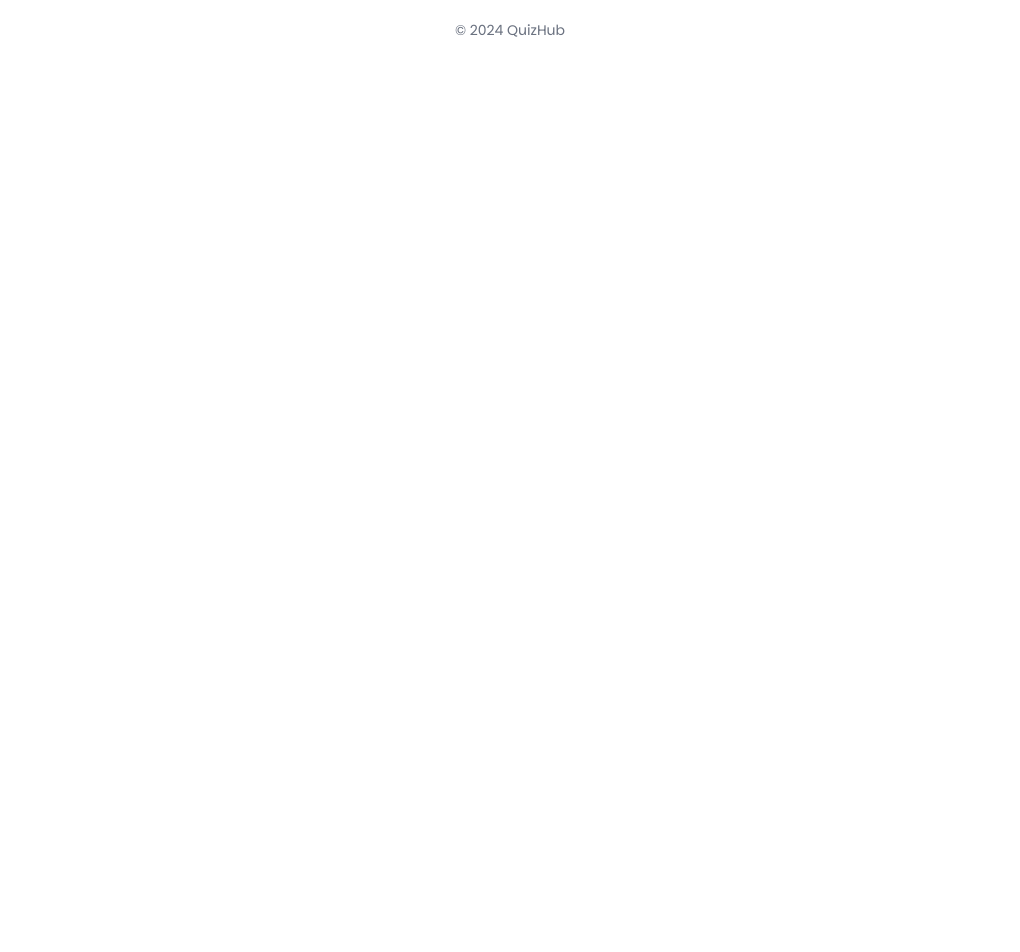
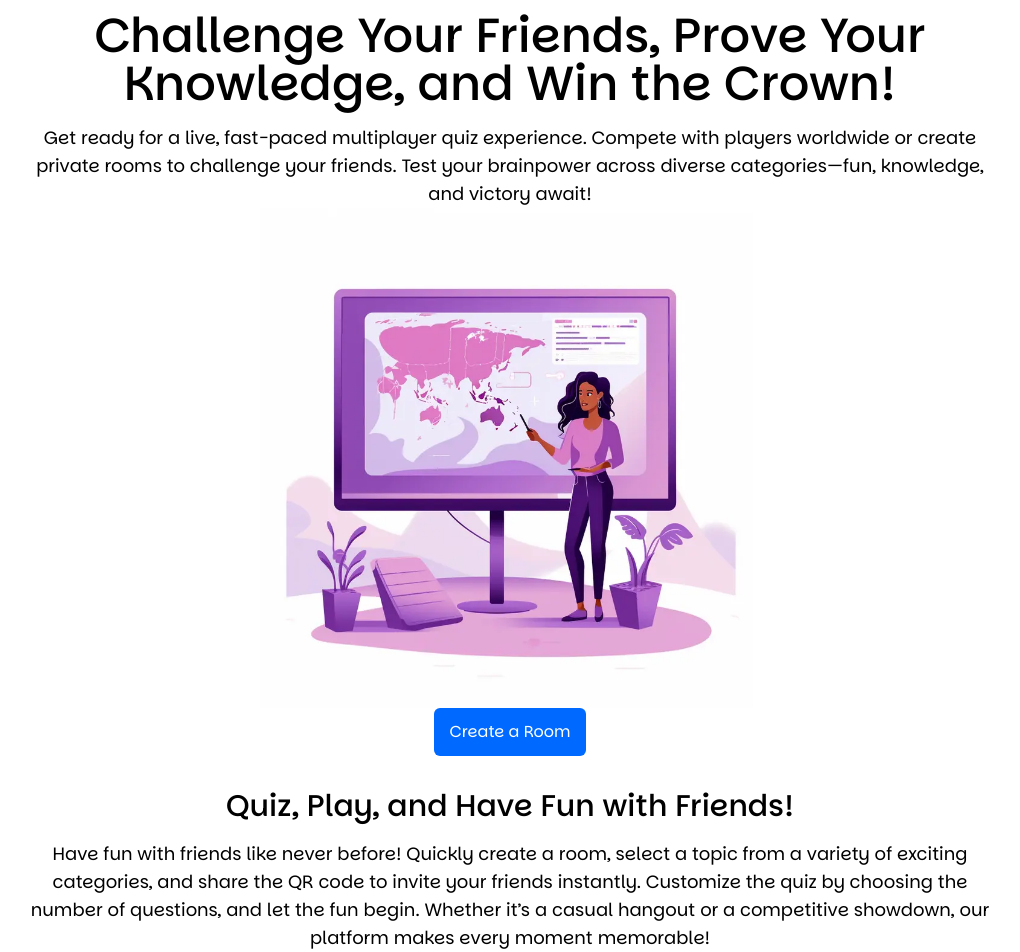
Before and after one commit to khadkaankit85/QuizHub, a Next.js app: page / in a window 1280 px wide. Shown: the part 100-1052 px from the top of the page, without its empty margins (130-1150 px from the left). Before the commit the page ends 800 px from the top, so only its background shows below. Built offline with nearby package versions, Linux system fonts and the light colour scheme.

Commit message:
homepage created

```diff
--- a/src/app/components/footer/Footer.module.css
+++ b/src/app/components/footer/Footer.module.css
@@ -1,5 +1,5 @@
 .footer {
-  @apply border-t-[2px] border-[#e3e8f4] py-4 mt-3 w-screen h-20;
+  @apply border-t-[2px] border-[#e3e8f4]  mt-3 w-[98%] h-20 mx-auto;
 }
 .lastdiv {
   @apply w-1/2 h-10 flex justify-center items-center  mx-auto;
--- /dev/null
+++ b/src/app/components/home/Body.module.css
@@ -0,0 +1,26 @@
+.main {
+}
+.headdiv {
+  @apply m-auto  text-center w-[75%] mt-8 flex flex-col items-center;
+}
+.headline {
+  @apply text-5xl  font-medium max-[640px]:text-4xl max-[520px]:text-2xl;
+}
+.subheadline {
+  @apply mt-4 text-lg max-[520px]:text-sm;
+}
+.mainimage {
+  @apply mx-auto;
+}
+.joinnowbtn {
+  @apply w-fit px-4 h-12 rounded-md hover:cursor-pointer bg-[#0069FF] text-white hover:bg-[#0000FF] transition-all duration-300 max-[520px]:text-sm  max-[520px]:h-10;
+}
+.middiv {
+  @apply m-auto  text-center w-[75%] mt-8 flex flex-col items-center;
+}
+.midheadline {
+  @apply text-3xl  font-medium max-[520px]:text-xl max-[640px]:text-2xl;
+}
+.midsubheadline {
+  @apply mt-4 text-lg max-[520px]:text-sm;
+}
--- /dev/null
+++ b/src/app/components/home/Body.tsx
@@ -0,0 +1,55 @@
+import Image from "next/image";
+import styles from "./Body.module.css";
+import quizimage from "../../../../public/images/quiz.webp";
+
+function Hero() {
+  return (
+    <section className={styles.headdiv}>
+      <h2 className={styles.headline}>
+        Challenge Your Friends, Prove Your Knowledge, and Win the Crown!
+      </h2>
+      <p className={styles.subheadline}>
+        Get ready for a live, fast-paced multiplayer quiz experience. Compete
+        with players worldwide or create private rooms to challenge your
+        friends. Test your brainpower across diverse categories—fun, knowledge,
+        and victory await!
+      </p>
+      <Image
+        src={quizimage}
+        alt="quiz"
+        width={500}
+        height={500}
+        className={styles.mainimage}
+      />
+      <div>
+        <button className={styles.joinnowbtn}>Create a Room</button>
+      </div>
+    </section>
+  );
+}
+
+function Zero() {
+  return (
+    <section className={styles.middiv}>
+      <h3 className={styles.midheadline}>
+        Quiz, Play, and Have Fun with Friends!
+      </h3>
+      <p className={styles.midsubheadline}>
+        Have fun with friends like never before! Quickly create a room, select a
+        topic from a variety of exciting categories, and share the QR code to
+        invite your friends instantly. Customize the quiz by choosing the number
+        of questions, and let the fun begin. Whether it’s a casual hangout or a
+        competitive showdown, our platform makes every moment memorable!
+      </p>
+    </section>
+  );
+}
+
+export default function () {
+  return (
+    <main className={styles.main}>
+      <Hero />
+      <Zero />
+    </main>
+  );
+}
--- a/src/app/page.tsx
+++ b/src/app/page.tsx
@@ -1,11 +1,12 @@
-import { BrowserRouter } from "react-router";
 import Navbar from "./components/navigation/Navbar";
 import Footer from "./components/footer/Footer";
+import Body from "./components/home/Body";
 
 export default function Home() {
   return (
     <div>
       <Navbar />
+      <Body />
       <Footer />
     </div>
   );
```
Also changed, not shown: public/images/quiz.webp (added).
